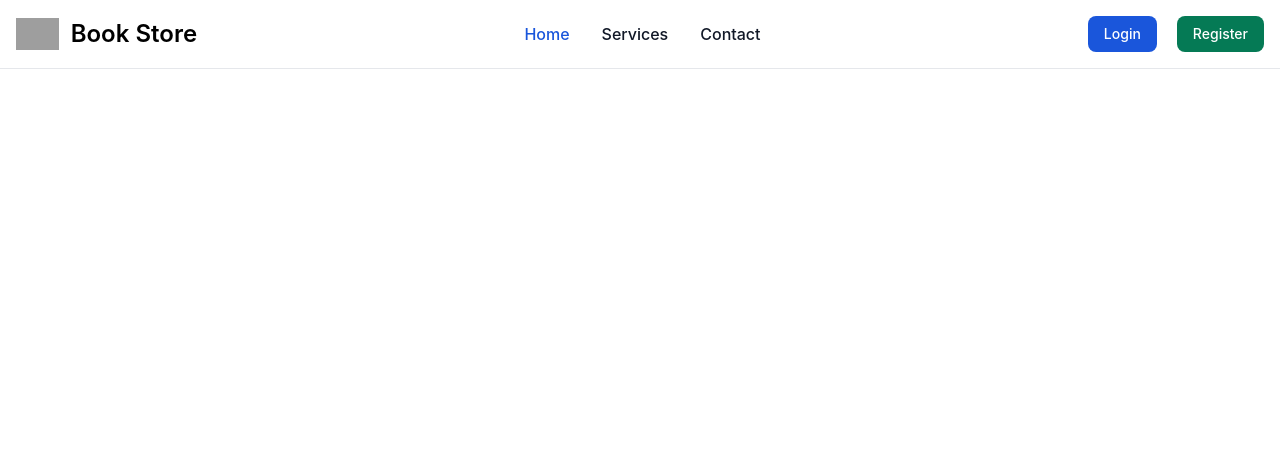
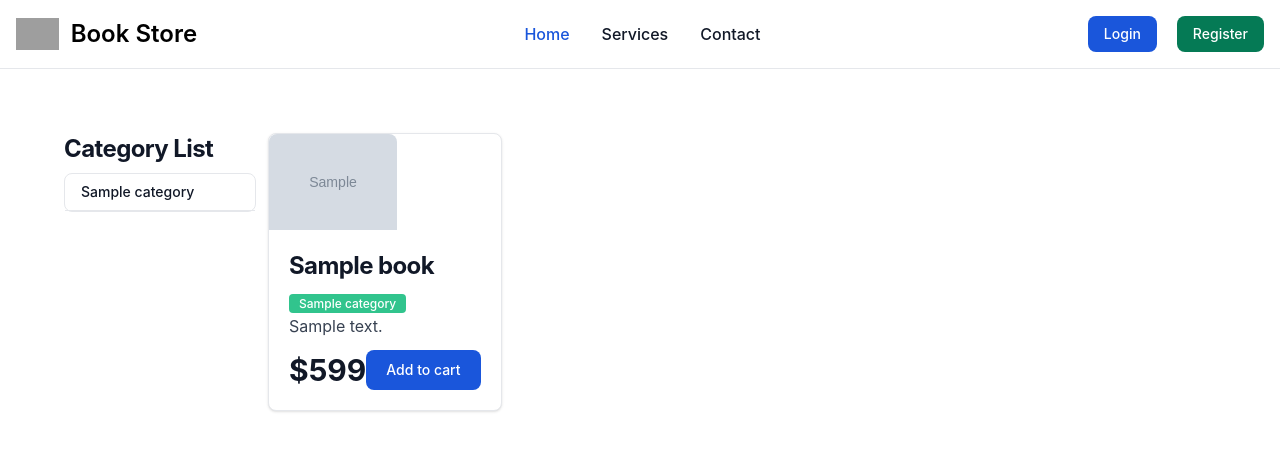
Before and after one commit to mallick-portfolio/django-book-store, a Django app: page / in a window 1280 px wide. Shown: the top 474 px of the page. Run offline with Django 5.2, Linux system fonts and the light colour scheme; tables that the repository leaves empty hold one stand-in row (values such as "Sample post"); grey boxes marked "Sample" are stand-in pictures; some libraries are stand-ins or nearby versions; grey boxes are pictures that could not be loaded.

Commit message:
added category for filtering

```diff
--- a/book_store/urls.py
+++ b/book_store/urls.py
@@ -4,9 +4,10 @@ from django.urls import path, include
 from django.conf import settings
 from django.conf.urls.static import static
 from core.views import home
+from books.views import BookListView
 urlpatterns = [
     path('admin/', admin.site.urls),
-    path('', home, name="home"),
+    path('', BookListView.as_view(), name="home"),
     path('accounts/', include('accounts.urls')),
     path('books/', include('books.urls')),
 ] + static(settings.MEDIA_URL, document_root=settings.MEDIA_ROOT)
--- a/books/views.py
+++ b/books/views.py
@@ -1,19 +1,26 @@
 from typing import Any
 from django.shortcuts import render, redirect
 from books import forms
-from django.views.generic import CreateView
+from django.views.generic import CreateView, ListView
 from django.urls import reverse_lazy
 from django.contrib.auth.decorators import login_required
 from django.utils.decorators import method_decorator
-from django.contrib.auth.mixins import LoginRequiredMixin
+from django.contrib.auth.mixins import LoginRequiredMixin, UserPassesTestMixin
 from django.contrib.messages.views import SuccessMessageMixin
 from django.contrib import messages
+from books import models
 # Create your views here.
 
 
+
+
+class AdminRequiredMixin(UserPassesTestMixin):
+    def test_func(self):
+        return self.request.user.is_superuser
+
 # create category by admin
 @method_decorator(login_required, name='dispatch')
-class CategoryCreateView(SuccessMessageMixin,CreateView):
+class CategoryCreateView(AdminRequiredMixin, SuccessMessageMixin,CreateView):
   template_name = "./category/form.html"
   form_class = forms.CategoryForm
   success_url = reverse_lazy('home')
@@ -27,8 +34,7 @@ class CategoryCreateView(SuccessMessageMixin,CreateView):
 
 
 # create book by admin
-@method_decorator(login_required, name='dispatch')
-class BookCreateView(LoginRequiredMixin,SuccessMessageMixin, CreateView):
+class BookCreateView(AdminRequiredMixin,SuccessMessageMixin, CreateView):
   template_name = "./book/form.html"
   form_class = forms.BookForm
   success_message = 'New book added successfully'
@@ -40,3 +46,17 @@ class BookCreateView(LoginRequiredMixin,SuccessMessageMixin, CreateView):
     obj.author = self.request.user
     obj.save()
     return  super().form_valid(form)
+
+
+
+class BookListView(ListView):
+   template_name = './pages/home.html'
+   model = models.Book
+   context_object_name = 'books'
+
+   def get_context_data(self, **kwargs):
+        context = super(BookListView, self).get_context_data(**kwargs)
+        context.update({
+            'categories': models.Category.objects.all(),
+        })
+        return context
--- a/templates/header.html
+++ b/templates/header.html
@@ -1,5 +1,5 @@
 <nav
-  class="bg-white dark:bg-gray-900 fixed w-full z-20 top-0 start-0 border-b border-gray-200 dark:border-gray-600"
+  class="bg-white dark:bg-gray-900  w-full  border-b border-gray-200 dark:border-gray-600"
 >
   <div
     class="max-w-screen-xl flex flex-wrap items-center justify-between mx-auto p-4"
--- /dev/null
+++ b/templates/pages/home.html
@@ -0,0 +1,57 @@
+{% extends "base.html" %}
+
+{% load static %}
+
+{% block content %}
+
+
+  <div class="p-16 flex  gap-3">
+    <div class="w-1/6 ">
+
+      <h5 class="mb-2 text-2xl font-bold tracking-tight text-gray-900 dark:text-white">Category List</h5>
+      <div class="w-48 text-gray-900 bg-white border border-gray-200 rounded-lg dark:bg-gray-700 dark:border-gray-600 dark:text-white">
+
+
+        {% for category in categories %}
+            <button type="button" class="relative inline-flex items-center w-full px-4 py-2 text-sm font-medium border-b border-gray-200 rounded-t-lg hover:bg-gray-100 hover:text-blue-700 focus:z-10 focus:ring-2 focus:ring-blue-700 focus:text-blue-700 dark:border-gray-600 dark:hover:bg-gray-600 dark:hover:text-white dark:focus:ring-gray-500 dark:focus:text-white">
+
+              {{category.name}}
+          </button>
+        {% endfor %}
+
+
+      </div>
+
+
+    </div>
+    <div class="grid w-5/1 grid-cols-2 md:grid-cols-3 gap-4">
+      {% for book in books %}
+      <div class="max-w-sm bg-white border border-gray-200 rounded-lg shadow dark:bg-gray-800 dark:border-gray-700">
+        <a href="#">
+            <img class="rounded-t-lg h-24" src="{{book.image.url}}" alt="" />
+        </a>
+        <div class="p-5">
+            <a href="#">
+                <h5 class="mb-2 text-2xl font-bold tracking-tight text-gray-900 dark:text-white">{{book.title}}</h5>
+            </a>
+            <span class="bg-green-400 text-white text-xs font-medium my-2 px-2.5 py-0.5 rounded dark:bg-green-900 dark:text-white">{{book.category.name}}</span>
+
+
+
+            <p class="mb-3 font-normal text-gray-700 dark:text-gray-400">
+              {{book.description|truncatewords:25}}</p>
+              <div class="flex items-center justify-between">
+                <span class="text-3xl font-bold text-gray-900 dark:text-white">$599</span>
+                <a href="#" class="text-white bg-blue-700 hover:bg-blue-800 focus:ring-4 focus:outline-none focus:ring-blue-300 font-medium rounded-lg text-sm px-5 py-2.5 text-center dark:bg-blue-600 dark:hover:bg-blue-700 dark:focus:ring-blue-800">Add to cart</a>
+            </div>
+        </div>
+      </div>
+      {% endfor %}
+
+    </div>
+
+  </div>
+
+
+
+{% endblock content %}
```
